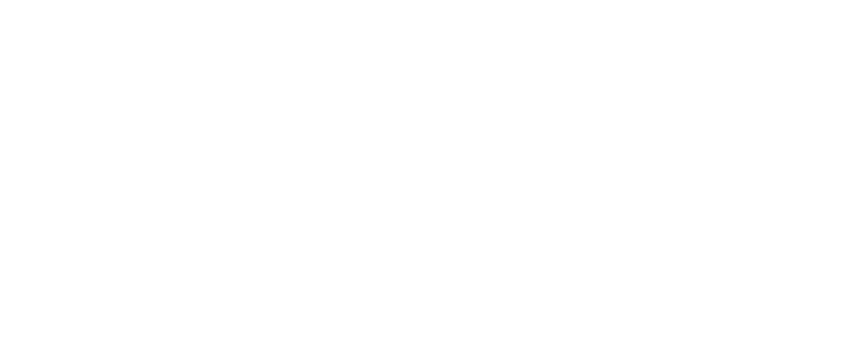
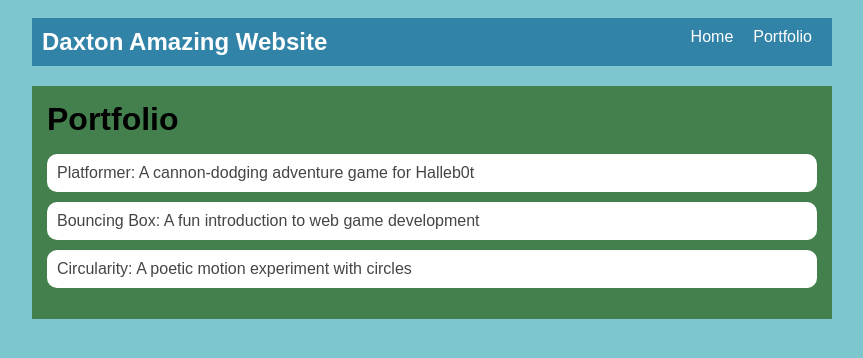
Before and after one commit to Daxman88/Daxman88.github.io, a plain HTML site: page portfolio.html in a window 1280 px wide. Shown: the whole page, without its empty margins (208-1071 px from the left). Drawn offline with Linux system fonts and the light colour scheme.

Commit message:
add portfolio page to website

```diff
--- a/portfolio.html
+++ b/portfolio.html
@@ -0,0 +1,41 @@
+<!DOCTYPE html>
+<html>
+  <head>
+    <title>Daxton's Website</title>
+    <link rel="stylesheet" href="style.css" />
+  </head>
+
+  <body>
+    <!-- All content goes here -->
+    <div id="all-contents">
+      <nav>
+        <h1>Daxton Amazing Website</h1>
+        <ul id="nav-ul">
+          <li class="nav-li">
+            <a href="index.html">Home</a>
+          </li>
+          <li class="nav-li">
+            <a href="portfolio.html">Portfolio</a>
+          </li>
+        </ul>
+      </nav>
+
+      <main>
+        <div class="content">
+          <h1>Portfolio</h1>
+          <ul id="portfolio">
+            <li>
+  <a href="fsd-projects/platformer/">Platformer: A cannon-dodging adventure game for Halleb0t</a>
+</li>
+<li>
+  <a href="fsd-projects/bouncing-box/">Bouncing Box: A fun introduction to web game development</a>
+</li>
+<li>
+  <a href="fsd-projects/circularity/">Circularity: A poetic motion experiment with circles</a>
+</li>
+          </ul>
+        </div>
+      </main>
+    </div>
+  </body>
+</html>
--- a/style.css
+++ b/style.css
@@ -46,7 +46,7 @@
 
 /* main container area beneath menu */
 main {
-    background: rgb(245, 238, 219);
+    background: #43804d;
     display: flex;
     margin-top: 20px;
 }
@@ -75,3 +75,28 @@
 h2, h3 {
     margin: 0px;
 }
+/* Portfolio styles */
+.content h1 {
+  color: black;
+}
+
+#portfolio {
+  list-style-type: none;
+  padding-left: 0;
+}
+
+#portfolio li {
+  background: #fff;
+  padding: 10px;
+  border-radius: 10px;
+  margin-bottom: 10px;
+}
+
+#portfolio li:hover {
+  background: #eee;
+}
+
+#portfolio a {
+  text-decoration: none;
+  color: #454545;
+}
```
Also changed, not shown: index.html (+1 -1 lines).
